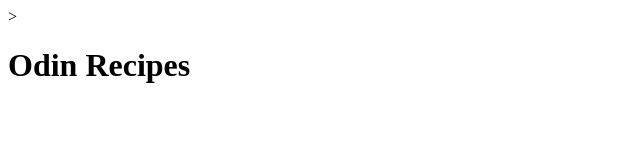
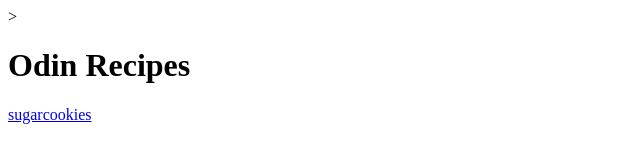
Before and after one commit to bashj6/odin-recipes, a plain HTML site: page index.html in a window 1280 px wide. Shown: the whole page, without its empty margins (0-640 px from the left). Drawn offline with Linux system fonts and the light colour scheme.

Commit message:
Added first link

```diff
--- a/index.html
+++ b/index.html
@@ -6,5 +6,6 @@
     </head>
     <body>
         <h1>Odin Recipes</h1>
+        <a href="recipes/sugarcookies.html">sugarcookies</a>
     </body>
 </html>
```
